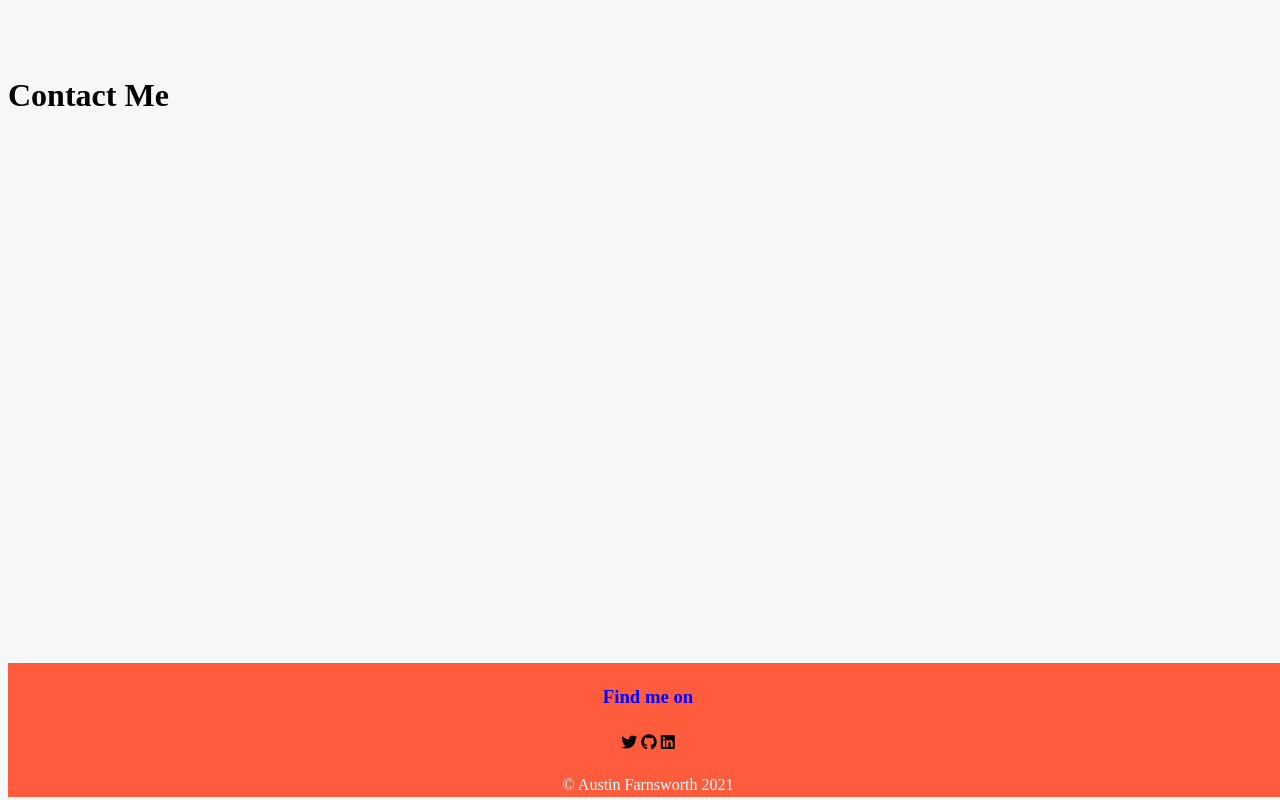
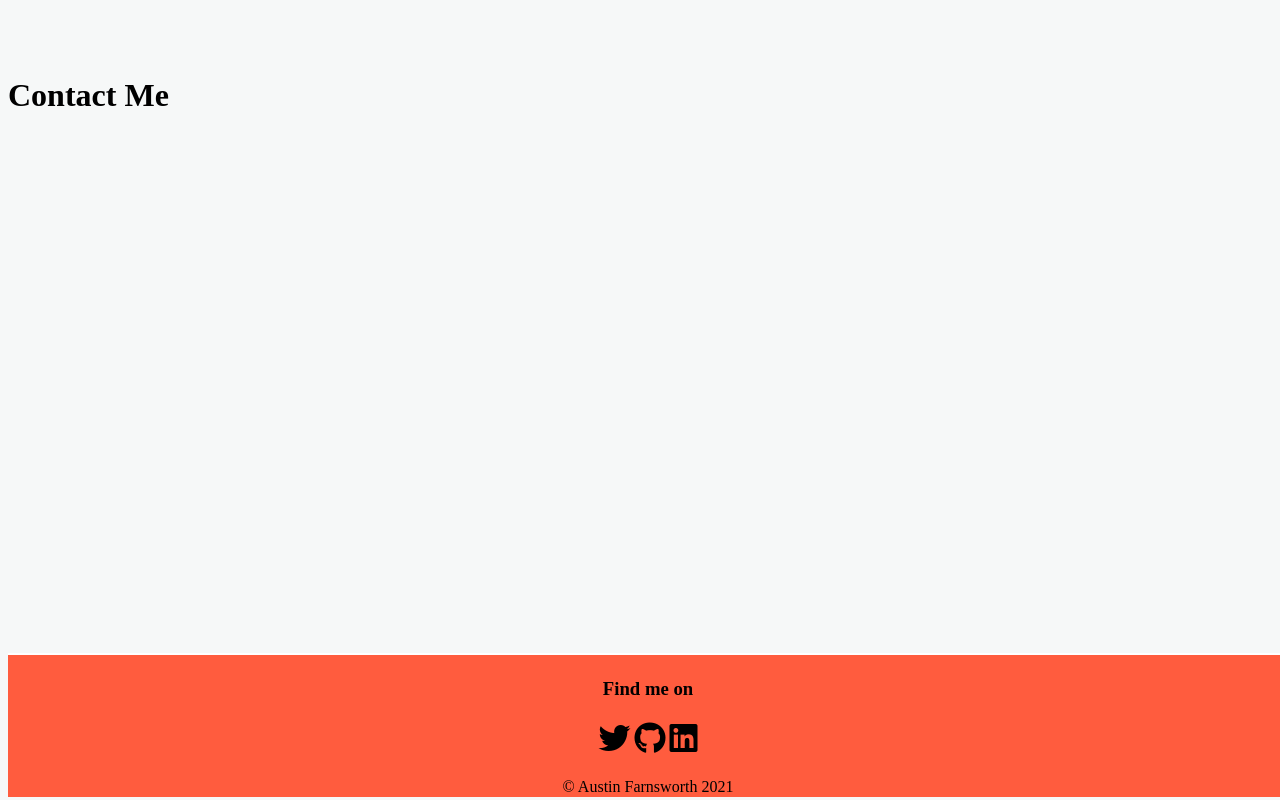
Before and after one commit to AustinFarnsworth/portfolio, a plain HTML site: page index.html in a window 1280 px wide. Shown: the part 2411-3211 px from the top of the page. Drawn offline with Linux system fonts and the light colour scheme.

Commit message:
footer finished

```diff
--- a/index.css
+++ b/index.css
@@ -55,6 +55,13 @@ a {
   height: 800px;
 }
 
+.profile-pic {
+  width: 10em;
+  border-radius: 50%;
+  position: absolute;
+  right: 50px;
+}
+
 .about {
   height: 800px;
   background-color: #ffffff;
@@ -70,7 +77,7 @@ a {
 
 .footer-profile {
   background-color: #ff5c3e;
-  height: 8.5rem;
+  height: 9rem;
   bottom: 0;
   position: absolute;
   text-align: center;
@@ -79,20 +86,15 @@ a {
   border-top: 2px solid #fff;
 }
 
-.footer-text {
-  color: white;
-}
-
 a {
   color: black;
   text-decoration: none;
-  size: 14px;
 }
 
 a:hover {
   color: #5cd89f;
 }
 
-.find-me {
-  color: blue;
+.fab fa-twitter {
+  height: 10px;
 }
--- a/index.html
+++ b/index.html
@@ -29,6 +29,11 @@
             I am a Web Developer <br>
             with a passion for anything outdoors.
         </p>
+        <a>
+            <img src="./images/Profile.jpg"
+            alt="Austin Farnsworth Profile"
+            class="profile-pic">
+        </a>
 
 
     </div>
@@ -60,17 +65,17 @@
             <h3>Find me on</h3>
             <a
             href="https://twitter.com/AustinFarnswor1"
-            class="fab fa-twitter"
+            class="fab fa-twitter fa-2x"
             >
         </a>
         <a
         href="https://github.com/AustinFarnsworth"
-        class="fab fa-github"
+        class="fab fa-github fa-2x"
         >
         </a>
         <a
-        href=""
-        class="fab fa-linkedin"
+        href="https://www.linkedin.com/in/austin-farnsworth/"
+        class="fab fa-linkedin fa-2x"
         >
         </a>
     </div>
```
Also changed, not shown: 1 other file.
